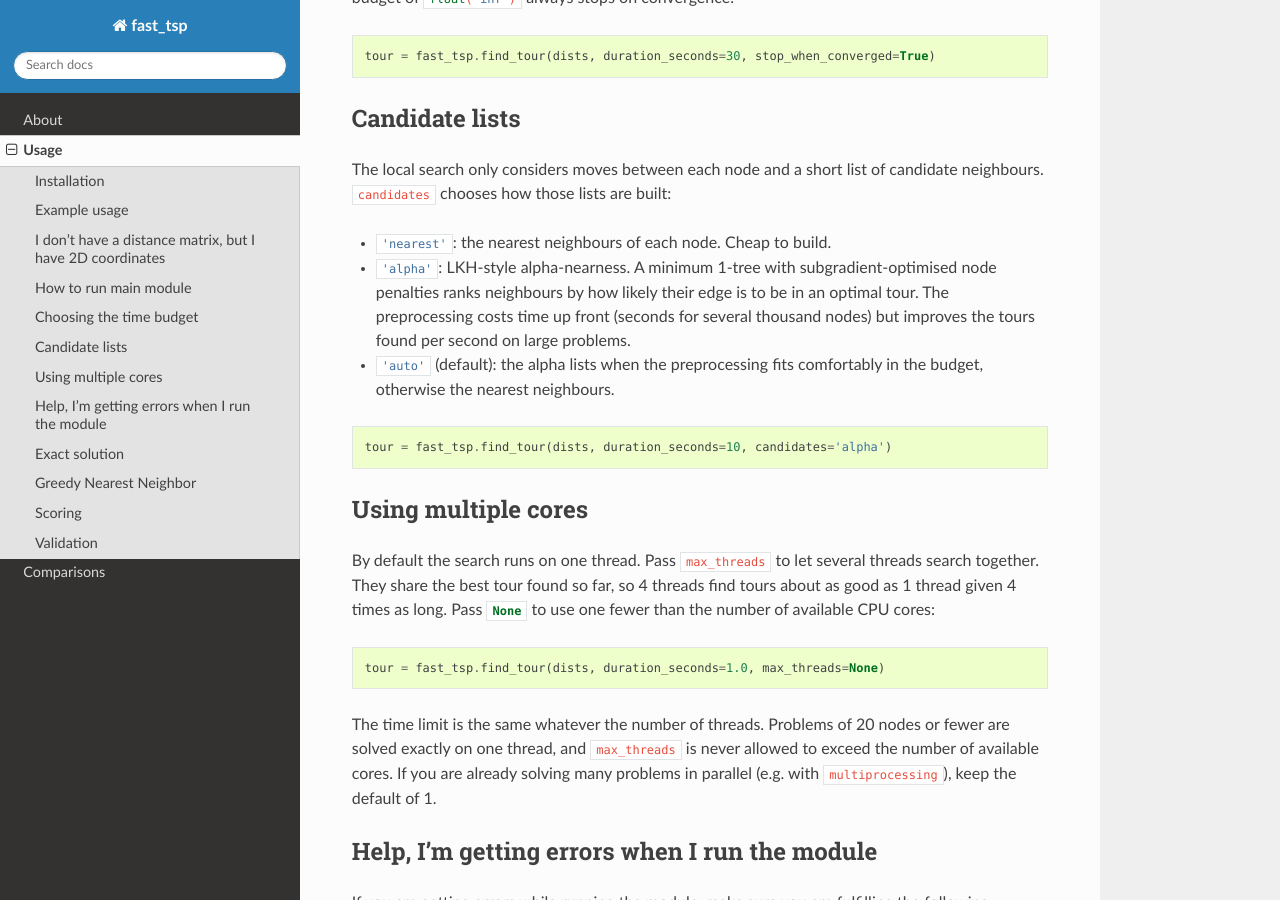
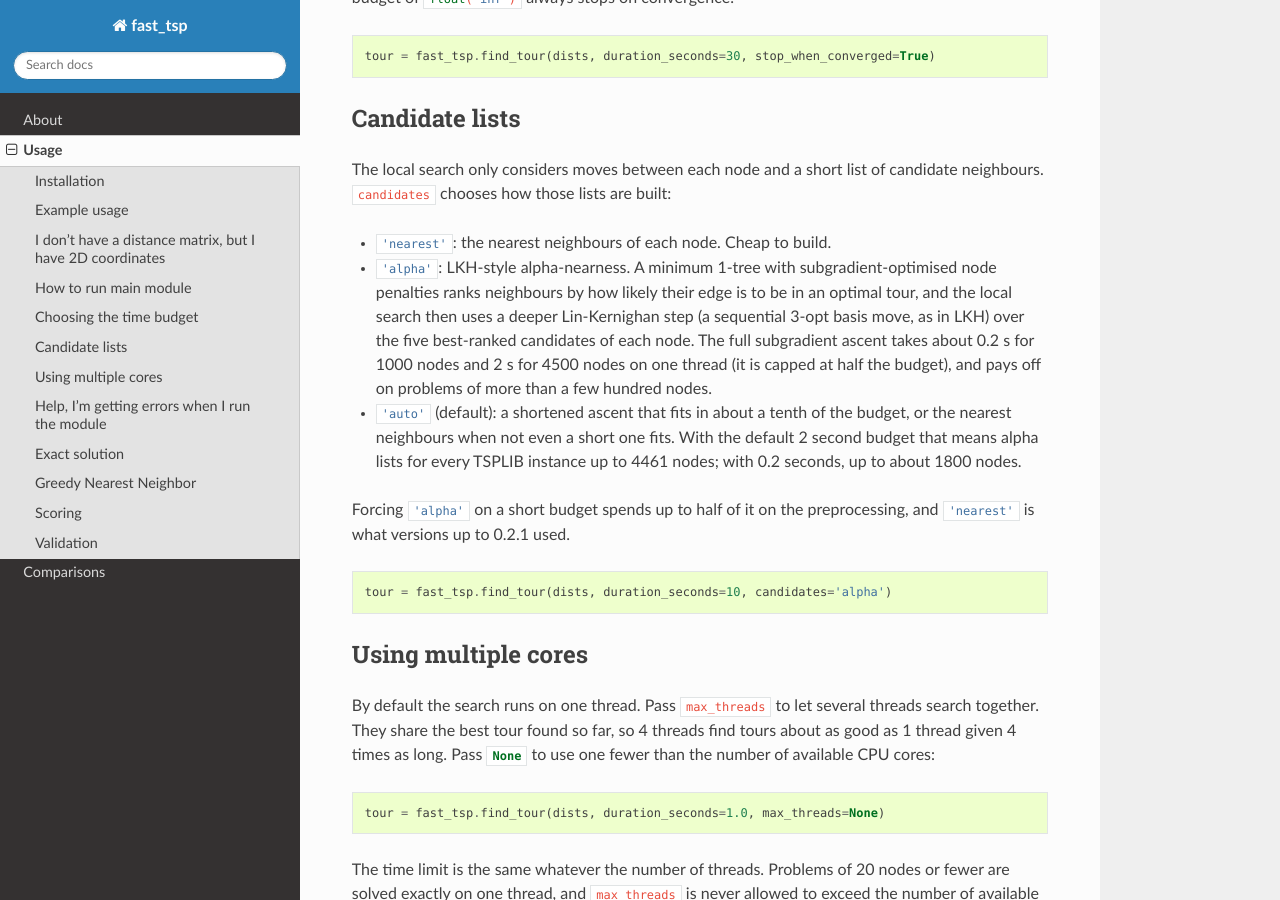
Before and after one commit to shmulvad/fast-tsp, a Sphinx documentation site: the page built from docs/usage.rst, in a window 1280 px wide and 900 px high, scrolled down 1868 px. Built offline with Sphinx 7.4.7 and the Read the Docs theme 3.1.0, drawn with Linux system fonts in a browser that asks for light colours.

Commit message:
Bump to 0.2.2 and document the alpha candidates and the deeper step
Claude-Session: https://claude.ai/code/session_01H2sF5Wan7n7A2BtMvfanCQ

```diff
--- a/Cargo.toml
+++ b/Cargo.toml
@@ -1,6 +1,6 @@
 [package]
 name = "fast_tsp"
-version = "0.2.1"
+version = "0.2.2"
 edition = "2024"
 rust-version = "1.85"
 description = "A fast TSP solver with Python bindings"
--- a/docs/usage.rst
+++ b/docs/usage.rst
@@ -115,11 +115,19 @@ candidate neighbours. :pyt:`candidates` chooses how those lists are built:
 * :pyt:`'nearest'`: the nearest neighbours of each node. Cheap to build.
 * :pyt:`'alpha'`: LKH-style alpha-nearness. A minimum 1-tree with
   subgradient-optimised node penalties ranks neighbours by how likely their
-  edge is to be in an optimal tour. The preprocessing costs time up front
-  (seconds for several thousand nodes) but improves the tours found per second
-  on large problems.
-* :pyt:`'auto'` (default): the alpha lists when the preprocessing fits
-  comfortably in the budget, otherwise the nearest neighbours.
+  edge is to be in an optimal tour, and the local search then uses a deeper
+  Lin-Kernighan step (a sequential 3-opt basis move, as in LKH) over the five
+  best-ranked candidates of each node. The full subgradient ascent takes
+  about 0.2 s for 1000 nodes and 2 s for 4500 nodes on one thread (it is
+  capped at half the budget), and pays off on problems of more than a few
+  hundred nodes.
+* :pyt:`'auto'` (default): a shortened ascent that fits in about a tenth of
+  the budget, or the nearest neighbours when not even a short one fits. With
+  the default 2 second budget that means alpha lists for every TSPLIB
+  instance up to 4461 nodes; with 0.2 seconds, up to about 1800 nodes.
+
+Forcing :pyt:`'alpha'` on a short budget spends up to half of it on the
+preprocessing, and :pyt:`'nearest'` is what versions up to 0.2.1 used.
 
 .. code-block:: python
 
```
Also changed, not shown: docs/about.rst (+6 -2 lines), 3 other files.
